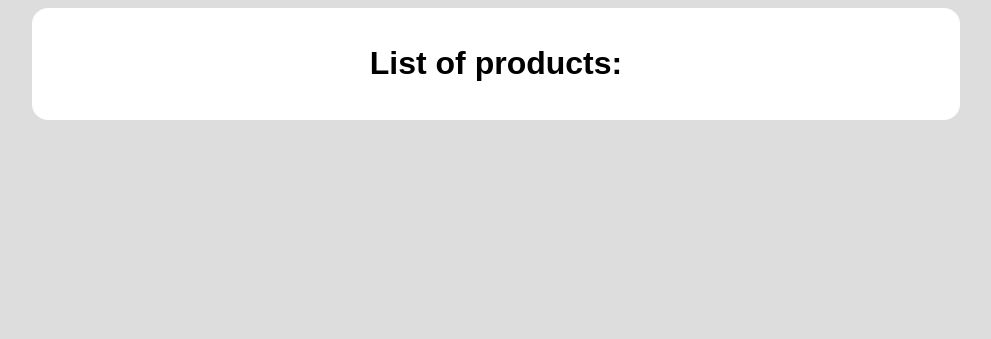
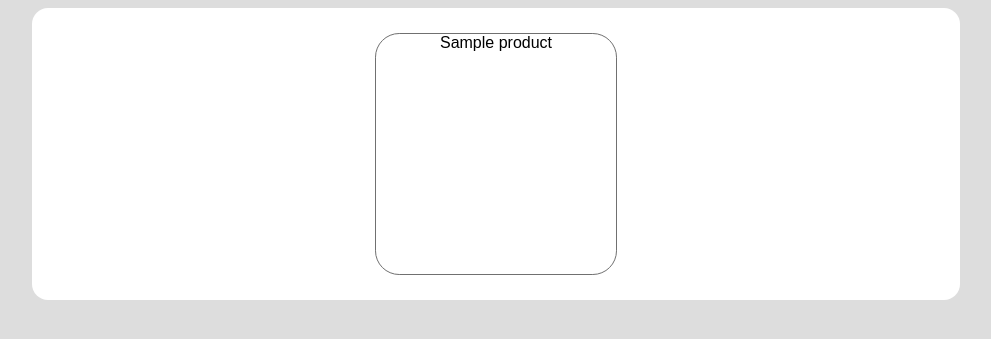
Before and after one commit to randomman552/CM1102-OnlineShop, a Flask app: template shop/templates/products/products.html in a window 1280 px wide. Shown: the part 64-403 px from the top of the page, without its empty margins (160-1151 px from the left). Run offline with Flask 2, Linux system fonts and the light colour scheme; the template is opened without the code that fills it: values that come from a table or form of the project are taken from there, others are empty; tables that the repository leaves empty hold one stand-in row (values such as "Sample post").

Commit message:
Add basic product browse page

```diff
--- a/shop/static/js/product.js
+++ b/shop/static/js/product.js
@@ -81,7 +81,6 @@ function slideShowResume() {
 //This function handles showing and hiding of the slideshow controls
 function slideShowControlsState(state) {
 	var controls = [ document.getElementById('slideshow-prev'), document.getElementById('slideshow-next') ];
-	console.log(controls);
 	if (state == false) {
 		controls.forEach((element) => {
 			element.style.display = 'none';
--- /dev/null
+++ b/shop/static/styles/products.css
@@ -0,0 +1,29 @@
+.container {
+	display: flex;
+	flex-wrap: wrap;
+	align-items: center;
+	justify-content: center;
+}
+
+.container.filters {
+	flex-basis: 0%;
+}
+
+.container.products {
+	flex-basis: 100%;
+}
+
+product {
+	cursor: pointer;
+	display: block;
+	height: 240px;
+	width: 240px;
+	margin: 1%;
+	border: 1px solid var(--border-color);
+	border-radius: 10%;
+	transition: 0.3s ease;
+}
+
+product:hover {
+	background-color: var(--bg-color);
+}
--- a/shop/templates/products/products.html
+++ b/shop/templates/products/products.html
@@ -1,4 +1,21 @@
 {% extends 'layout.html' %}
+
+{% block head %}
+    <title>Products</title>
+    <link rel="stylesheet" href="{{ url_for('static', filename='styles/products.css') }}">
+{% endblock %}
+
 {% block content %}
-    <h1>List of products:</h1>
+    <div class="container">
+        <div class="container filters">
+            <!-- TODO: ADD FILTERS -->
+        </div>
+        <div class="container products">
+            {% for i in range(products|length) %}
+                <product onclick="window.location = '/products/{{ products[i].ID }}'">
+                    {{ products[i].name }}
+                </product>
+            {% endfor %}
+        </div>
+    </div>
 {% endblock %}
--- a/shop/templates/products/view_product.html
+++ b/shop/templates/products/view_product.html
@@ -1,4 +1,10 @@
 {% extends 'layout.html' %}
+
+{% block head %}
+    <title>{{ product.name }}</title>
+    <link rel="stylesheet" href="{{ url_for('static', filename='styles/view_product.css')}}">
+{% endblock %}
+
 {% block content %}
     {% if product != None %}
         {% if mode == "edit" %}
```
Also changed, not shown: shop/routes.py (+7 -3 lines).
